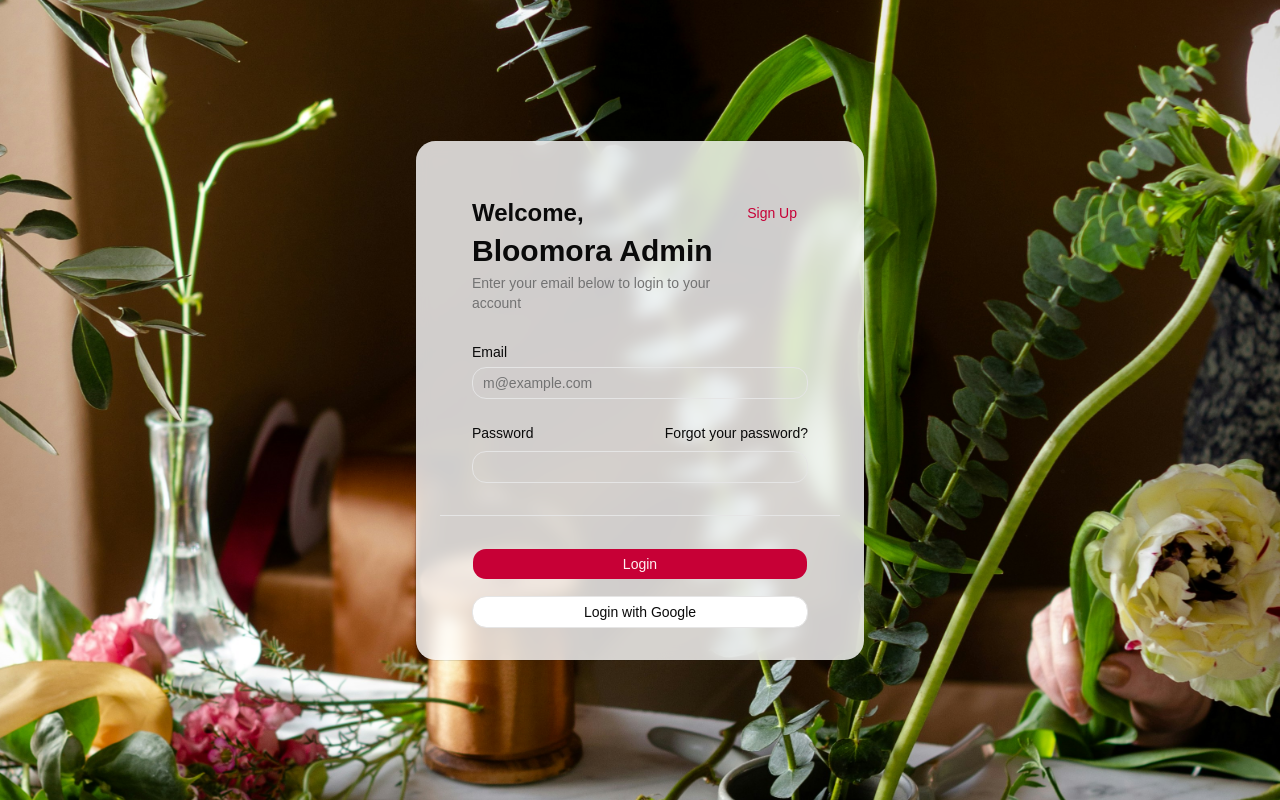
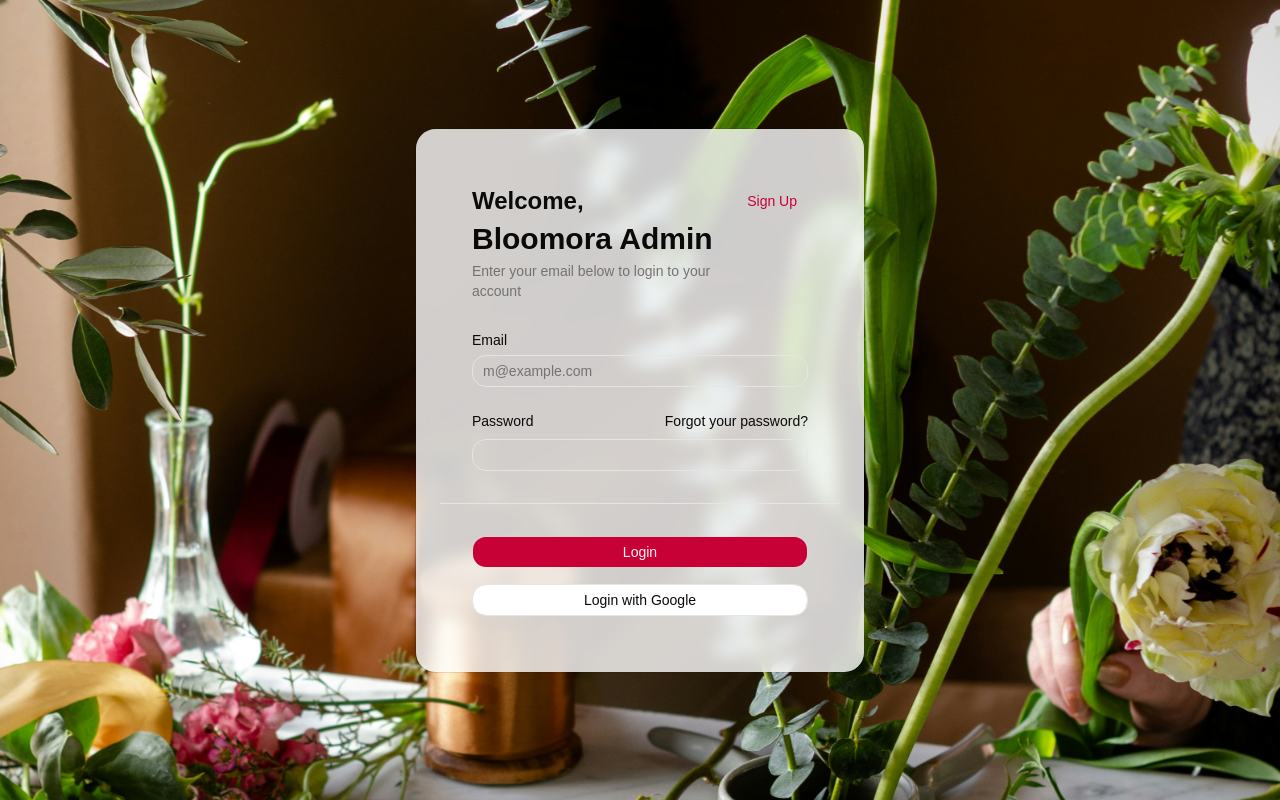
Before and after one commit to owen7460/react-bloomora-admin, a React (Vite) app: page /login in a window 1280 px wide. Built offline with nearby package versions, Linux system fonts and the light colour scheme; no server answers.

Commit message:
add margin bottom to login card

```diff
--- a/src/pages/Login.tsx
+++ b/src/pages/Login.tsx
@@ -52,7 +52,7 @@ export default function Login() {
             </div>
           </form>
         </CardContent>
-        <CardFooter className="flex-col gap-4 bg-transparent">
+        <CardFooter className="flex-col mb-6 gap-4 bg-transparent">
           <Button type="submit" className="w-full ">
             Login
           </Button>
```
